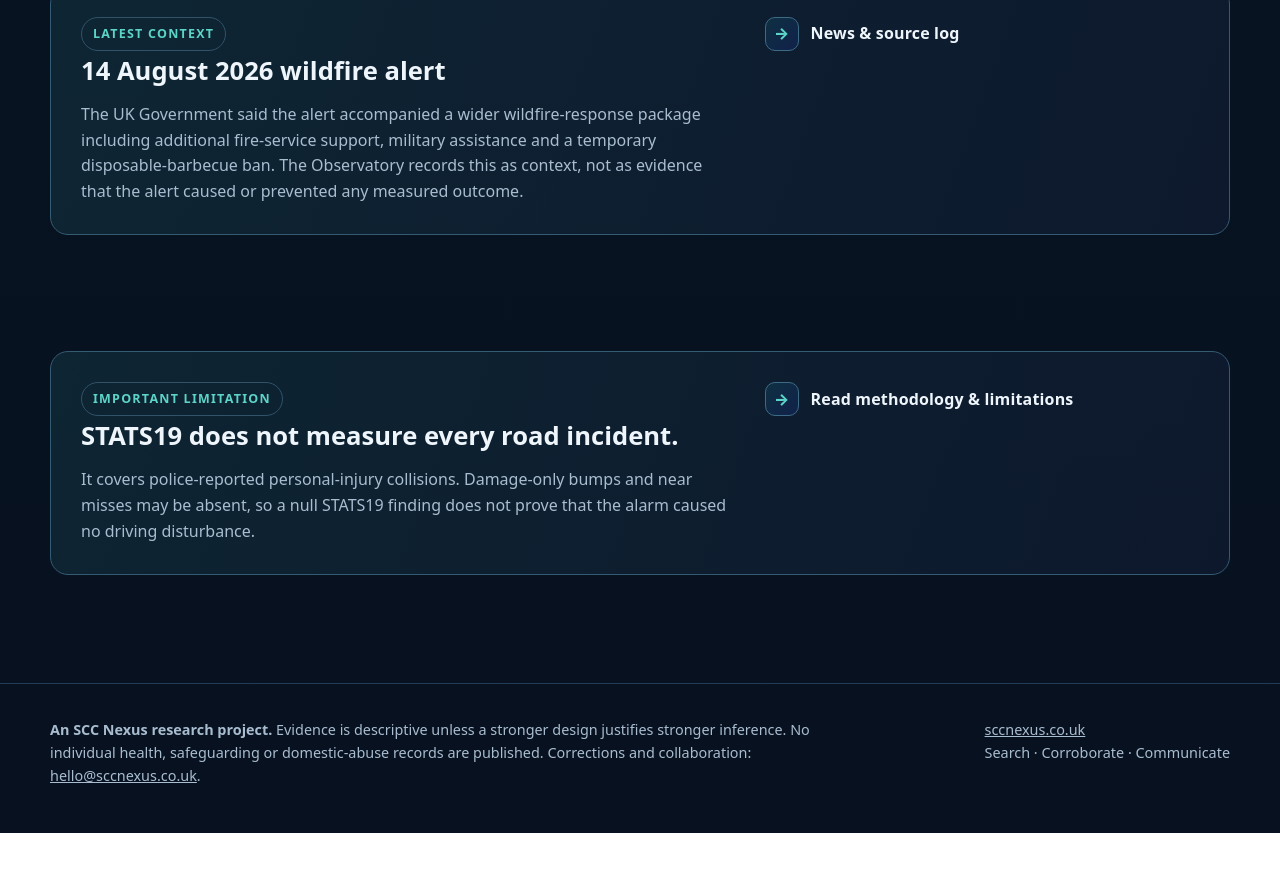
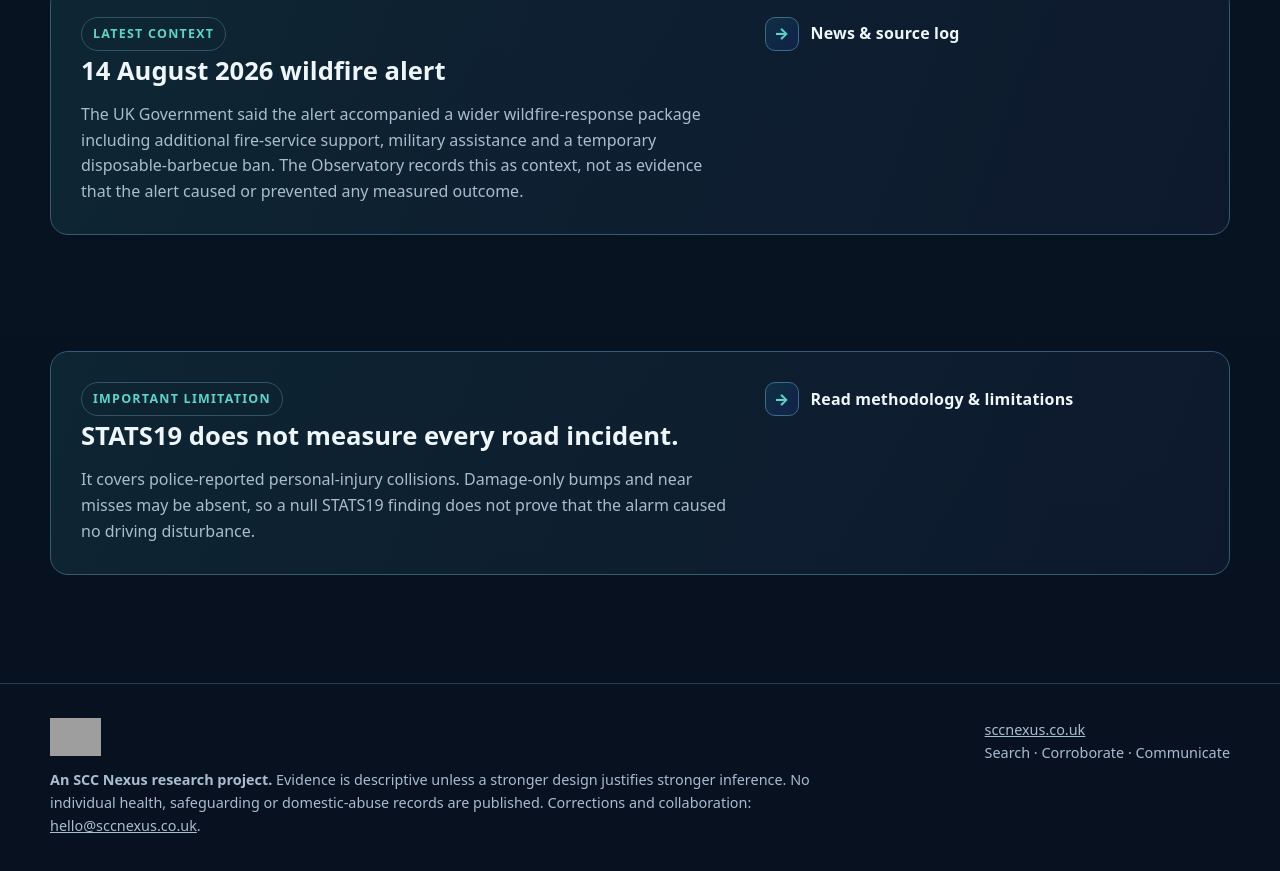
Before and after one commit to sccwebdesignwork/UK-Emergency-Alert-Impact-Observatory, a plain HTML site: page index.html in a window 1280 px wide. Shown: the part 3966-4837 px from the top of the page. Before the commit the page ends 4799 px from the top, so only its background shows below. Drawn offline with Linux system fonts and the light colour scheme; grey boxes are pictures that could not be loaded.

Commit message:
Add SCC Nexus visual affiliation and browser branding

```diff
--- a/index.html
+++ b/index.html
@@ -3,9 +3,12 @@
 <head>
 <meta charset="utf-8"><meta name="viewport" content="width=device-width,initial-scale=1">
 <meta name="description" content="SCC Nexus UK Emergency Alert Impact Observatory: independent, reproducible analysis of measurable effects following UK Emergency Alerts.">
+<meta name="author" content="SCC Nexus">
 <title>UK Emergency Alert Impact Observatory | SCC Nexus</title>
 <link rel="canonical" href="https://sccwebdesignwork.github.io/UK-Emergency-Alert-Impact-Observatory/">
 <meta name="robots" content="index,follow">
+<link rel="icon" href="https://sccnexus.co.uk/assets/brand/nexus-mark.svg" type="image/svg+xml">
+<link rel="apple-touch-icon" href="https://sccnexus.co.uk/assets/brand/apple-touch-icon.png">
 <link rel="stylesheet" href="assets/styles.css">
 </head>
 <body>
@@ -20,5 +23,5 @@
 <section><div class="wrap"><div class="callout"><div><span class="eyebrow">Latest context</span><h3>14 August 2026 wildfire alert</h3><p>The UK Government said the alert accompanied a wider wildfire-response package including additional fire-service support, military assistance and a temporary disposable-barbecue ban. The Observatory records this as context, not as evidence that the alert caused or prevented any measured outcome.</p></div><div><a class="brand" href="news.html"><span class="mark">→</span><span>News & source log</span></a></div></div></div></section>
 <section><div class="wrap"><div class="callout"><div><span class="eyebrow">Important limitation</span><h3>STATS19 does not measure every road incident.</h3><p>It covers police-reported personal-injury collisions. Damage-only bumps and near misses may be absent, so a null STATS19 finding does not prove that the alarm caused no driving disturbance.</p></div><div><a class="brand" href="methodology.html"><span class="mark">→</span><span>Read methodology & limitations</span></a></div></div></div></section>
 </main>
-<footer><div class="wrap footer-grid"><div class="smallprint"><strong>An SCC Nexus research project.</strong> Evidence is descriptive unless a stronger design justifies stronger inference. No individual health, safeguarding or domestic-abuse records are published. Corrections and collaboration: <a href="mailto:hello@sccnexus.co.uk">hello@sccnexus.co.uk</a>.</div><div><a href="https://sccnexus.co.uk/" target="_blank" rel="noopener">sccnexus.co.uk</a><br>Search · Corroborate · Communicate</div></div></footer>
+<footer><div class="wrap footer-grid"><div class="smallprint"><a href="https://sccnexus.co.uk/" target="_blank" rel="noopener" aria-label="SCC Nexus"><img src="https://sccnexus.co.uk/assets/brand/scc-nexus-wordmark.webp" alt="SCC Nexus" style="height:38px;width:auto;display:block;margin:0 0 12px"></a><strong>An SCC Nexus research project.</strong> Evidence is descriptive unless a stronger design justifies stronger inference. No individual health, safeguarding or domestic-abuse records are published. Corrections and collaboration: <a href="mailto:hello@sccnexus.co.uk">hello@sccnexus.co.uk</a>.</div><div><a href="https://sccnexus.co.uk/" target="_blank" rel="noopener">sccnexus.co.uk</a><br>Search · Corroborate · Communicate</div></div></footer>
 </body></html>
```
